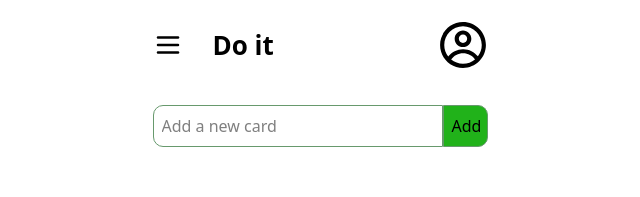
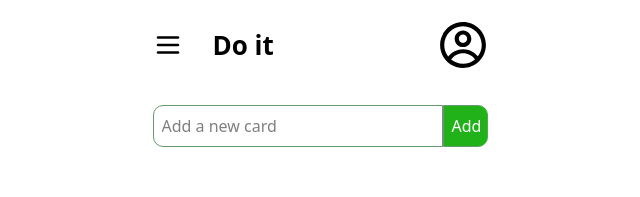
Before and after one commit to ProAbdallaMI/Do-it, a React (Vite) app: page / in a window 1280 px wide. Shown: the top 197 px of the page, without its empty margins (320-960 px from the left). Built offline with nearby package versions, Linux system fonts and the light colour scheme.

Commit message:
improve color contrast

```diff
--- a/src/List.jsx
+++ b/src/List.jsx
@@ -44,7 +44,7 @@ export default function List() {
 				onSubmit={handleNewCardAddition}
 				formClassName={`w-[335px] h-[36px] m-auto mt-[38px] flex content-center items-center`}
 				inputClassName={`w-[290px] p-[8px] border-1 rounded-tl-[10px] rounded-bl-[10px] border-adjacent outline-none`}
-				buttonClassName={`w-[45px] p-[8px] bg-primary rounded-tr-[10px] rounded-br-[10px] border-1 border-adjacent`}
+				buttonClassName={`w-[45px] p-[8px] text-white bg-primary rounded-tr-[10px] rounded-br-[10px] border-1 border-adjacent`}
 				placeholder="Add a new card"
 			/>
 			{/* to do list cards */}
--- a/src/components/Card.jsx
+++ b/src/components/Card.jsx
@@ -136,7 +136,7 @@ export default function Card({ cardId, title, date, items, onDelete, onEdit }) {
 				onSubmit={handleCardItemAddition}
 				formClassName={`w-[325px] h-[36px] m-auto mt-[11px] mb-[11px] flex content-center justify-center items-center text-[14px]`}
 				inputClassName={`w-[260px] p-[4px] border-1 rounded-tl-[5px] rounded-bl-[5px] border-adjacent outline-none`}
-				buttonClassName={`p-[4px] bg-primary rounded-tr-[5px] rounded-br-[5px] border-1 border-adjacent w-[45px]`}
+				buttonClassName={`p-[4px] text-white bg-primary rounded-tr-[5px] rounded-br-[5px] border-1 border-adjacent w-[45px]`}
 			/>
 		</div>
 	);
```
